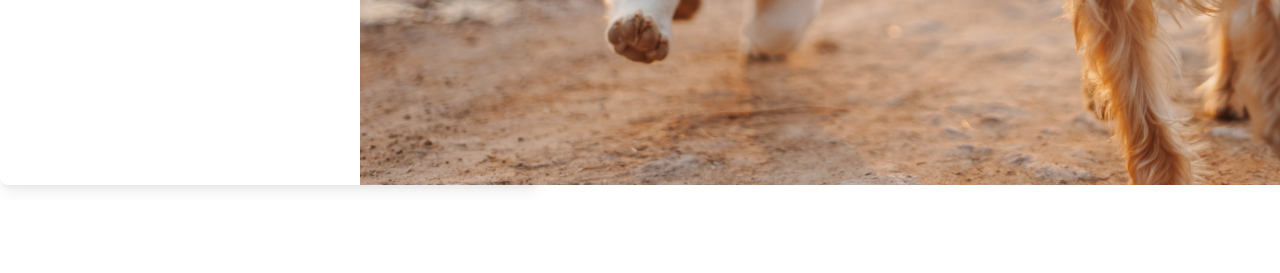
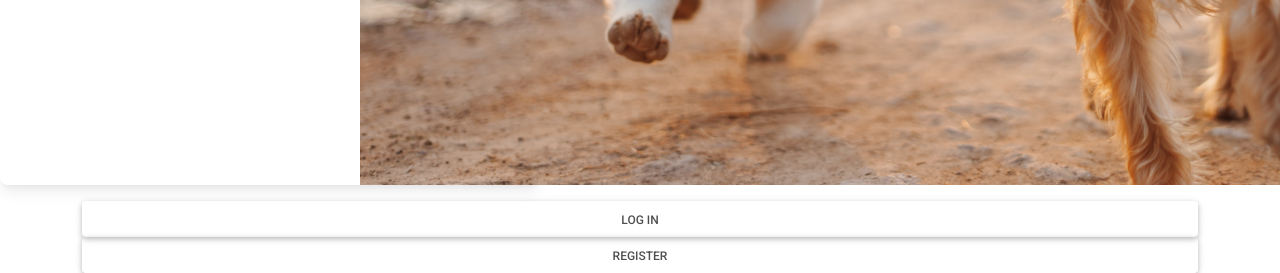
Before and after one commit to nat-oku/FE21-CR11-Natalia, a PHP site: page / in a window 1280 px wide; the page is wider, and only the part inside the window is pictured. Shown: the part 724-997 px from the top of that part. Before the commit the page ends 914 px from the top of that part, so only its background shows below. Run offline with PHP 8.4, Linux system fonts and the light colour scheme; some libraries are stand-ins or nearby versions.

Commit message:
adding login and register buttons

```diff
--- a/loginUser/index.php
+++ b/loginUser/index.php
@@ -29,6 +29,11 @@
     <?php require_once 'partials/hero.php' ?>
 
   </header>
+  <div class="container d-flex flex-column">
+    <a class="btn" href="login.php">Log in</a>
+    <a class="btn" href="register.php">Register</a>
+
+  </div>
 
 </body>
 </html>
```
